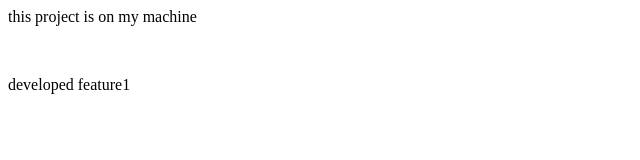
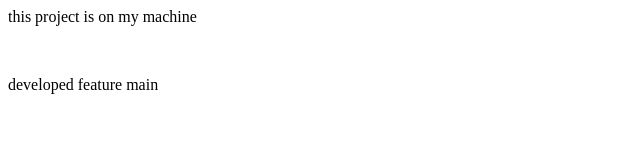
Before and after one commit to yugetcodes/git-init-demo, a plain HTML site: page index.html in a window 1280 px wide. Shown: the full height of the page, 0-640 px from the left. Drawn offline with Linux system fonts and the light colour scheme.

Commit message:
merge conflict demo in main

```diff
--- a/index.html
+++ b/index.html
@@ -1,3 +1,3 @@
 <p>this project is on my machine</p>
 <br>
-<p>developed  feature1</p>
+<p>developed  feature main</p>
```
